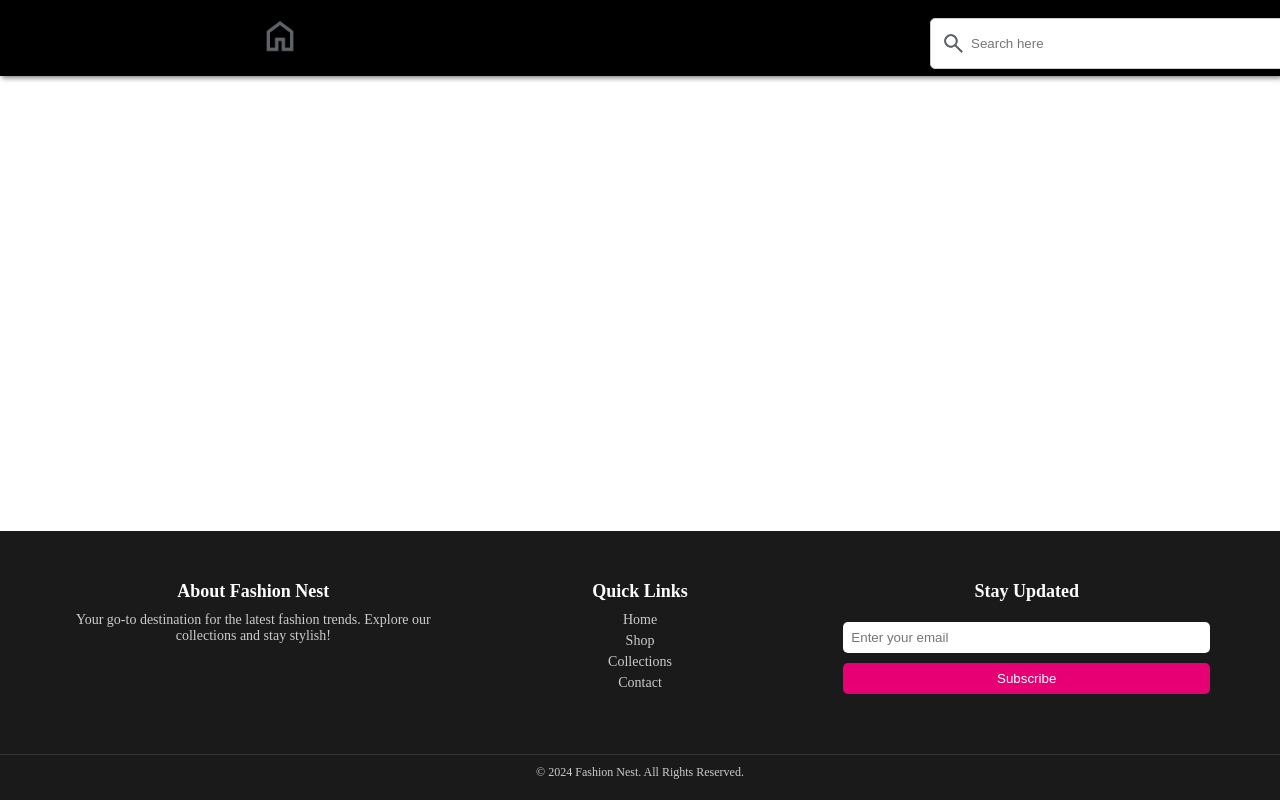
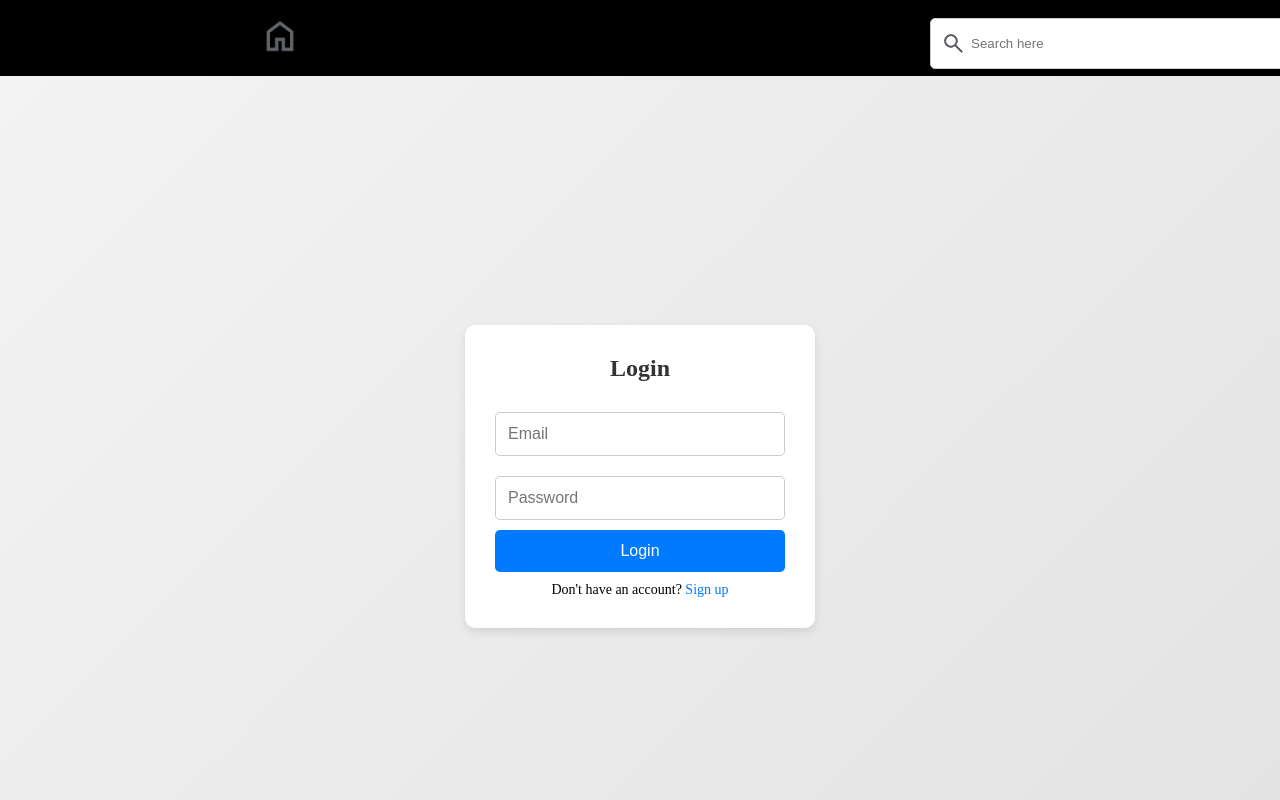
Before and after one commit to archana-singh-1/fashion_nest_frontend, a React (Create React App) app: page /login in a window 1280 px wide. Shown: the top 800 px of the page. Built offline with nearby package versions, Linux system fonts and the light colour scheme; no server answers.

Commit message:
add login-signup

```diff
--- a/package.json
+++ b/package.json
@@ -3,7 +3,9 @@
   "version": "0.1.0",
   "private": true,
   "dependencies": {
+    "axios": "^1.8.1",
     "cra-template": "1.2.0",
+    "jwt-decode": "^4.0.0",
     "react": "^19.0.0",
     "react-dom": "^19.0.0",
     "react-router-dom": "^7.2.0",
--- a/src/App.js
+++ b/src/App.js
@@ -7,8 +7,11 @@ import DetailsPage from "./DetailsPage";
 import Favorites from "./Favorites";
 import Cart from "./Cart";
 import SuccessPage from "./SuccessPage";
+import Login from "./Login";
+import Signup from "./Signup";
 import { useState, useEffect } from "react";
 import { CartProvider } from "./CartContext";
+import { AuthProvider } from "./AuthContext";
 
 function App() {
   const [data, setData] = useState([]);
@@ -29,6 +32,7 @@ function App() {
   };
 
   return (
+    <AuthProvider>
     <CartProvider>
     <Router>
       <Navbar />
@@ -38,11 +42,14 @@ function App() {
         <Route path="/favorites" element={<Favorites favorites={favorites} />} />
         <Route path="/cart" element={<Cart />} />
         <Route path="/success" element={<SuccessPage />} />
+        <Route path="/login" element={<Login />} />
+        <Route path="/signup" element={<Signup />} />
 
       </Routes>
     </Router>
       <Footer />
     </CartProvider>
+    </AuthProvider>
   );
 }
 
--- /dev/null
+++ b/src/AuthContext.js
@@ -0,0 +1,43 @@
+import { createContext, useState, useEffect } from "react";
+import axios from "axios";
+import { jwtDecode } from "jwt-decode";
+
+
+export const AuthContext = createContext();
+
+export const AuthProvider = ({ children }) => {
+  const [user, setUser] = useState(null);
+
+  useEffect(() => {
+    const token = localStorage.getItem("token");
+    if (token) {
+      const decoded = jwtDecode(token);
+      setUser({ username: decoded.username });
+    }
+  }, []);
+
+  const login = async (email, password) => {
+    try {
+      const res = await axios.post("http://localhost:4000/api/auth/login", {
+        email,
+        password,
+      });
+
+      localStorage.setItem("token", res.data.token);
+      setUser({ username: res.data.username });
+    } catch (error) {
+      alert("Login failed!");
+    }
+  };
+
+  const logout = () => {
+    localStorage.removeItem("token");
+    setUser(null);
+  };
+
+  return (
+    <AuthContext.Provider value={{ user, login, logout }}>
+      {children}
+    </AuthContext.Provider>
+  );
+};
--- /dev/null
+++ b/src/Login.js
@@ -0,0 +1,63 @@
+import { useState, useContext } from "react";
+import { AuthContext } from "./AuthContext";
+import { useNavigate } from "react-router-dom";
+import "./login.css";
+
+function Login() {
+  const [email, setEmail] = useState("");
+  const [password, setPassword] = useState("");
+  const [error, setError] = useState("");
+  const [loading, setLoading] = useState(false);
+  const { login } = useContext(AuthContext);
+  const navigate = useNavigate();
+
+  const handleLogin = async (e) => {
+    e.preventDefault();
+    setError("");
+    setLoading(true);
+
+    try {
+      await login(email, password);
+      navigate("/");
+    } catch (err) {
+      setError(err.response?.data?.message || "Login failed! Please try again.");
+    } finally {
+      setLoading(false);
+    }
+  };
+
+  return (
+    <div className="login-container">
+      <div className="login-box">
+        <h2>Login</h2>
+        <form onSubmit={handleLogin}>
+          <input
+            type="email"
+            placeholder="Email"
+            value={email}
+            onChange={(e) => setEmail(e.target.value)}
+            required
+          />
+          <input
+            type="password"
+            placeholder="Password"
+            value={password}
+            onChange={(e) => setPassword(e.target.value)}
+            required
+          />
+          <button className="login-btn" type="submit" disabled={loading}>
+            {loading ? "Logging in..." : "Login"}
+          </button>
+        </form>
+
+        {error && <p className="error-message">{error}</p>}
+
+        <p className="switch-link">
+          Don't have an account? <a href="/signup">Sign up</a>
+        </p>
+      </div>
+    </div>
+  );
+}
+
+export default Login;
--- a/src/Navbar.js
+++ b/src/Navbar.js
@@ -1,8 +1,47 @@
+// import { Link } from "react-router-dom";
+// import { useCart } from "./CartContext";
+// import "./navbar.css";
+
+// function Navbar() {
+//   const { cart } = useCart();
+
+//   return (
+//     <nav>
+//       <div className="nav">
+//         <Link to="/">
+//           <img src="./homelogo.png" alt="Home Logo" className="homelogo" />
+//         </Link>
+//         <div className="search-container">
+//           <input type="text" placeholder="Search here" className="inputbtn" />
+//           <img src="./search.png" alt="Search Icon" className="search-icon" />
+//         </div>
+//         <Link to="/favorites">
+//           <img src="./fav.png" alt="Favorites" className="fav" />
+//         </Link>
+
+
+//         <Link to="/cart" className="cart-container">
+//           <img src="./cart.png" alt="Cart" className="cart" />
+//           {cart.length > 0 && <span className="cart-count">{cart.length}</span>} {/* 🛒 Cart Count */}
+//         </Link>
+
+//         <img src="./profile.png" alt="Profile" className="profile" />
+//       </div>
+//     </nav>
+//   );
+// }
+
+// export default Navbar;
+
+
 import { Link } from "react-router-dom";
+import { useContext } from "react";
+import { AuthContext } from "./AuthContext";
 import { useCart } from "./CartContext";
 import "./navbar.css";
 
 function Navbar() {
+  const { user, logout } = useContext(AuthContext);
   const { cart } = useCart();
 
   return (
@@ -19,13 +58,21 @@ function Navbar() {
           <img src="./fav.png" alt="Favorites" className="fav" />
         </Link>
 
-
         <Link to="/cart" className="cart-container">
           <img src="./cart.png" alt="Cart" className="cart" />
-          {cart.length > 0 && <span className="cart-count">{cart.length}</span>} {/* 🛒 Cart Count */}
+          {cart.length > 0 && <span className="cart-count">{cart.length}</span>}
         </Link>
 
-        <img src="./profile.png" alt="Profile" className="profile" />
+        <div className="profile">
+          {user ? (
+            <>
+              <span>{user.username}</span>
+              <button onClick={logout} className="logout-btn">Logout</button>
+            </>
+          ) : (
+            <Link to="/login" className="login-btn">Login / Signup</Link>
+          )}
+        </div>
       </div>
     </nav>
   );
--- /dev/null
+++ b/src/Signup.js
@@ -0,0 +1,36 @@
+import { useState } from "react";
+import axios from "axios";
+import { useNavigate } from "react-router-dom";
+import "./signup.css";
+
+function Signup() {
+  const [username, setUsername] = useState("");
+  const [email, setEmail] = useState("");
+  const [password, setPassword] = useState("");
+  const navigate = useNavigate();
+
+  const handleSignup = async (e) => {
+    e.preventDefault();
+    await axios.post("http://localhost:4000/api/auth/signup", { username, email, password });
+    navigate("/login");
+  };
+
+  return (
+    <div className="signup-container">
+      <div className="signup-box">
+        <h2>Signup</h2>
+        <form onSubmit={handleSignup}>
+          <input type="text" placeholder="Username" onChange={(e) => setUsername(e.target.value)} required />
+          <input type="email" placeholder="Email" onChange={(e) => setEmail(e.target.value)} required />
+          <input type="password" placeholder="Password" onChange={(e) => setPassword(e.target.value)} required />
+          <button className="signup-btn" type="submit">Signup</button>
+        </form>
+        <p className="switch-link">
+          Already have an account? <a href="/login">Login here</a>
+        </p>
+      </div>
+    </div>
+  );
+}
+
+export default Signup;
--- /dev/null
+++ b/src/login.css
@@ -0,0 +1,68 @@
+/* 🌟 Overall container */
+.login-container {
+    display: flex;
+    justify-content: center;
+    align-items: center;
+    height: 100vh;
+    background: linear-gradient(135deg, #f3f3f3, #e3e3e3);
+  }
+
+  /* 🌟 Login box */
+  .login-box {
+    background: #ffffff;
+    padding: 30px;
+    border-radius: 10px;
+    box-shadow: 0px 4px 10px rgba(0, 0, 0, 0.1);
+    width: 350px;
+    text-align: center;
+  }
+
+  /* 🌟 Heading */
+  .login-box h2 {
+    margin-bottom: 20px;
+    color: #333;
+    font-size: 24px;
+  }
+
+  /* 🌟 Input fields */
+  .login-box input {
+    width: 100%;
+    padding: 12px;
+    margin: 10px 0;
+    border: 1px solid #ccc;
+    border-radius: 5px;
+    font-size: 16px;
+    outline: none;
+  }
+
+  /* 🌟 Button */
+  .login-btn {
+    width: 100%;
+    padding: 12px;
+    background: #007bff;
+    color: white;
+    border: none;
+    border-radius: 5px;
+    font-size: 16px;
+    cursor: pointer;
+    transition: 0.3s;
+  }
+
+  .login-btn:hover {
+    background: #0056b3;
+  }
+
+  /* 🌟 Switch link */
+  .switch-link {
+    margin-top: 10px;
+    font-size: 14px;
+  }
+
+  .switch-link a {
+    color: #007bff;
+    text-decoration: none;
+  }
+
+  .switch-link a:hover {
+    text-decoration: underline;
+  }
--- /dev/null
+++ b/src/signup.css
@@ -0,0 +1,68 @@
+
+.signup-container {
+    display: flex;
+    justify-content: center;
+    align-items: center;
+    height: 100vh;
+    background: linear-gradient(135deg, #f3f3f3, #e3e3e3);
+  }
+
+  /* 🌟 Signup box */
+  .signup-box {
+    background: #ffffff;
+    padding: 30px;
+    border-radius: 10px;
+    box-shadow: 0px 4px 10px rgba(0, 0, 0, 0.1);
+    width: 350px;
+    text-align: center;
+  }
+
+  /* 🌟 Heading */
+  .signup-box h2 {
+    margin-bottom: 20px;
+    color: #333;
+    font-size: 24px;
+  }
+
+  /* 🌟 Input fields */
+  .signup-box input {
+    width: 100%;
+    padding: 12px;
+    margin: 10px 0;
+    border: 1px solid #ccc;
+    border-radius: 5px;
+    font-size: 16px;
+    outline: none;
+  }
+
+  /* 🌟 Button */
+  .signup-btn {
+    width: 100%;
+    padding: 12px;
+    background: #007bff;
+    color: white;
+    border: none;
+    border-radius: 5px;
+    font-size: 16px;
+    cursor: pointer;
+    transition: 0.3s;
+  }
+
+  .signup-btn:hover {
+    background: #0056b3;
+  }
+
+  /* 🌟 Switch link */
+  .switch-link {
+    margin-top: 10px;
+    font-size: 14px;
+  }
+
+  .switch-link a {
+    color: #007bff;
+    text-decoration: none;
+  }
+
+  .switch-link a:hover {
+    text-decoration: underline;
+  }
```
Also changed, not shown: 1 other file (tests, documents, lock files or other folders).
